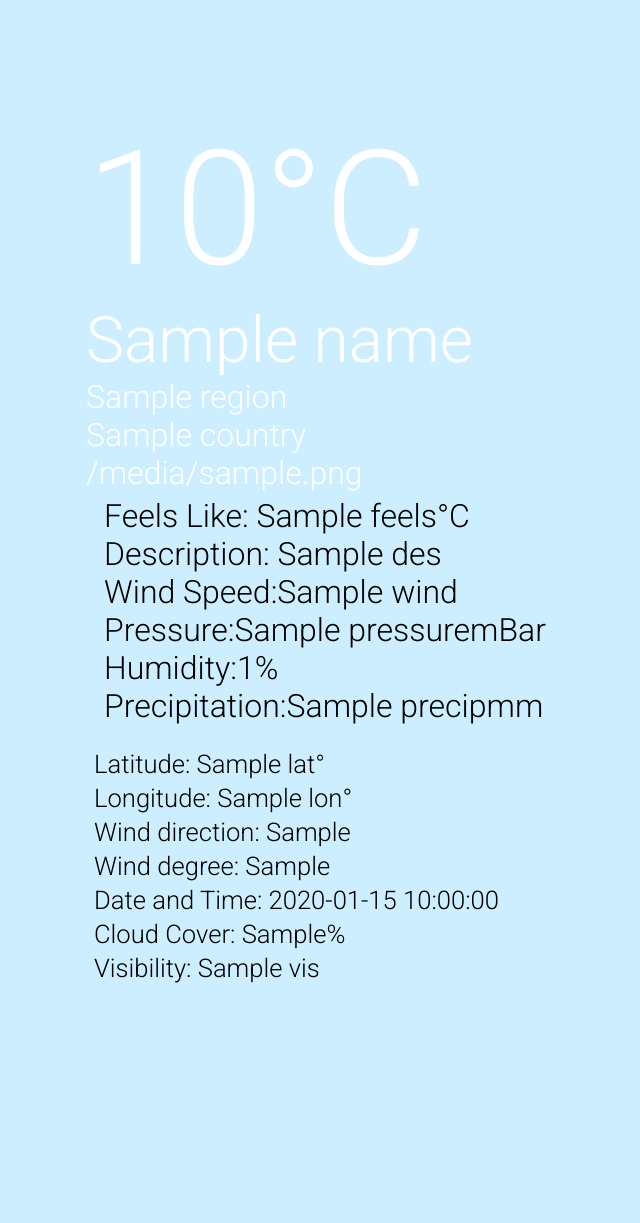
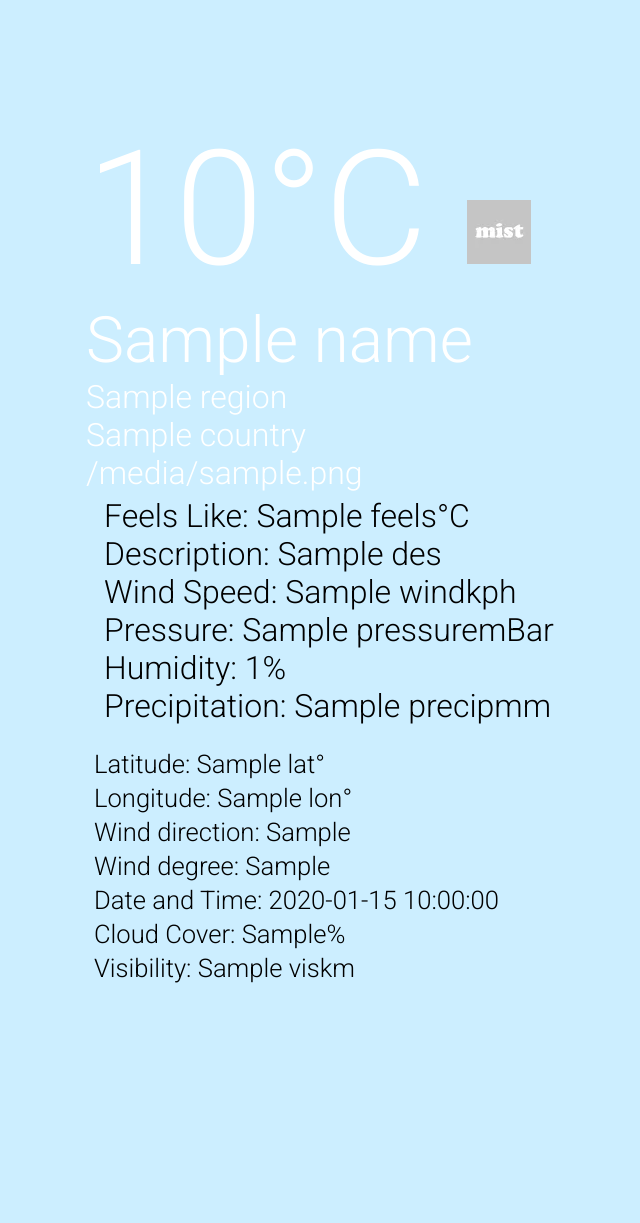
Before and after one commit to ArkaprabhaChakraborty/simpleweatherwebsite, a Flask app: template theweatherapp/templates/weather.html in a window 1280 px wide. Shown: the part 296-1519 px from the top of the page, without its empty margins (164-804 px from the left). Run offline with Flask 2, Linux system fonts and the light colour scheme; the template is opened without the code that fills it: most values are stand-ins (such as "Sample title", 1, 10 or a date in 2020); some libraries are stand-ins or nearby versions.

Commit message:
Changes to be committed: 	modified:   theweatherapp/app.py 	new file:   theweatherapp/static/images/local-filename.png 	modified:   theweatherapp/templates/weather.html

```diff
--- a/theweatherapp/app.py
+++ b/theweatherapp/app.py
@@ -1,9 +1,9 @@
 import requests
 import json
 from flask import Flask, request, redirect , url_for , render_template
+import urllib.request
+import os
 
-
-import requests
 
 access  = "1f134b83b86790053df58f4222a205c8"
 
@@ -38,7 +38,9 @@ def weather():
     icon = api_result['current']['weather_icons']
     ic = str(icon).replace("['","")
     ic = ic.replace("']","")
-    icon = requests.get(ic)
+    img_url = ic
+    img_name = "/home/arkaprabha/Desktop/simpleweatherwebsite/theweatherapp/static/images/local-filename.png"
+    urllib.request.urlretrieve(img_url,img_name)
     des = str(api_result['current']['weather_descriptions'])
     des = des.replace("['","")
     des = des.replace("']","")
@@ -51,6 +53,6 @@ def weather():
     cc = api_result['current']['cloudcover']
     feels = api_result['current']['feelslike']
     vis = api_result['current']['visibility']
-    return render_template("weather.html",temp  = temp, cc = cc,name = name,precip = precip,wind = wind,feels = feels,des = des,wind_dir = wind_dir,time = time, country = country,lat = lat, lon  = lon, wind_degree = wind_degree,pressure = pressure,humid = humid,vis = vis,icon = icon)
+    return render_template("weather.html",temp  = temp, cc = cc,name = name,precip = precip,wind = wind,feels = feels,des = des,wind_dir = wind_dir,time = time, country = country,lat = lat, lon  = lon, wind_degree = wind_degree,pressure = pressure,humid = humid,vis = vis)
 if __name__ == "__main__":
     app.run(debug=True)
--- a/theweatherapp/templates/weather.html
+++ b/theweatherapp/templates/weather.html
@@ -183,7 +183,7 @@ body {
 <div class="container">
   <div class="widget">
     <div class="details">
-      <div class="temperature">{{temp}}°C</div>
+      <div class="temperature">{{temp}}°C <img src="{{ url_for('static', filename='images/local-filename.png') }}"></div>
       <div class="city" style="font size:8em">{{name}}</div>
       <div class="country" style="font size:6em">{{region}}</div>
       <div class="country" style="font size:6em">{{country}}</div>
@@ -194,10 +194,10 @@ body {
       <div class="summary">
         <p class="summaryText" style= "text align :left">Feels Like: {{feels}}°C</p>
         <p class="summaryText" style= "text align :left">Description: {{des}} </p>
-        <p class="summaryText" style= "text align :left">Wind Speed:{{wind}} </p>
-        <p class="summaryText" style= "text align :left">Pressure:{{pressure}}mBar </p>
-        <p class="summaryText" style= "text align :left">Humidity:{{humid}}% </p>
-        <p class="summaryText" style= "text align :left">Precipitation:{{precip}}mm </p>
+        <p class="summaryText" style= "text align :left">Wind Speed: {{wind}}kph </p>
+        <p class="summaryText" style= "text align :left">Pressure: {{pressure}}mBar </p>
+        <p class="summaryText" style= "text align :left">Humidity: {{humid}}% </p>
+        <p class="summaryText" style= "text align :left">Precipitation: {{precip}}mm </p>
       </div>
       <div class="wind">      </div>
       <div class="wind">Latitude: {{lat}}°</div>
@@ -206,7 +206,7 @@ body {
       <div class="wind">Wind degree: {{wind_degree}}</div>
       <div class="wind">Date and Time: {{time}}</div>
       <div class="wind">Cloud Cover: {{cc}}%</div>
-      <div class="wind">Visibility: {{vis}}</div>
+      <div class="wind">Visibility: {{vis}}km</div>
     </div>
     <div class="pictoBackdrop"></div>
     <div class="pictoFrame"></div>
```
Also changed, not shown: theweatherapp/static/images/local-filename.png (added).
